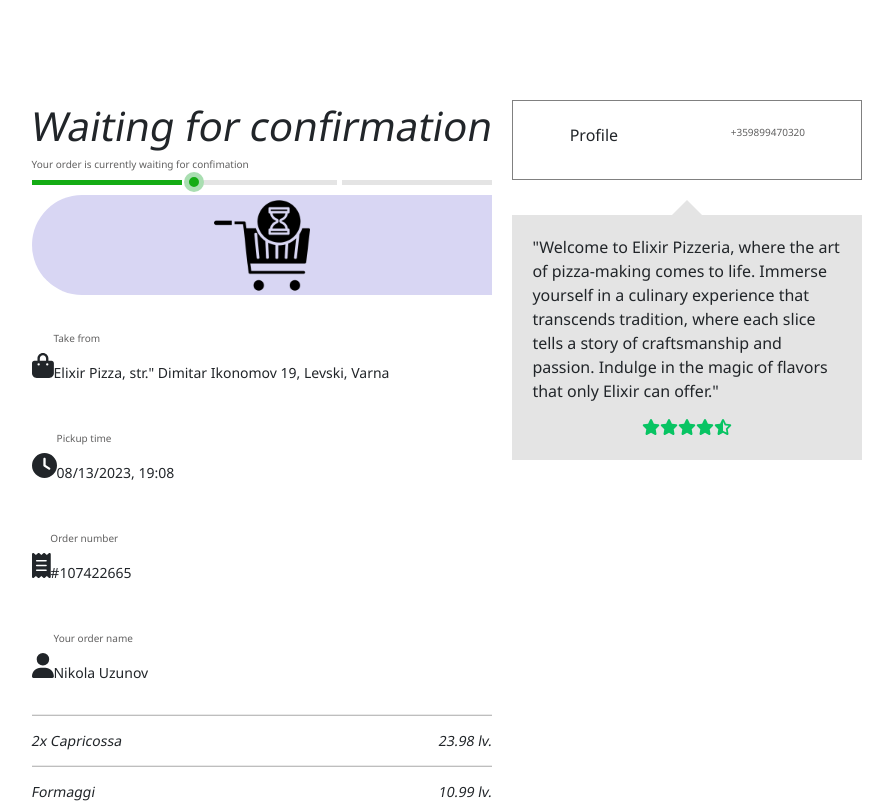
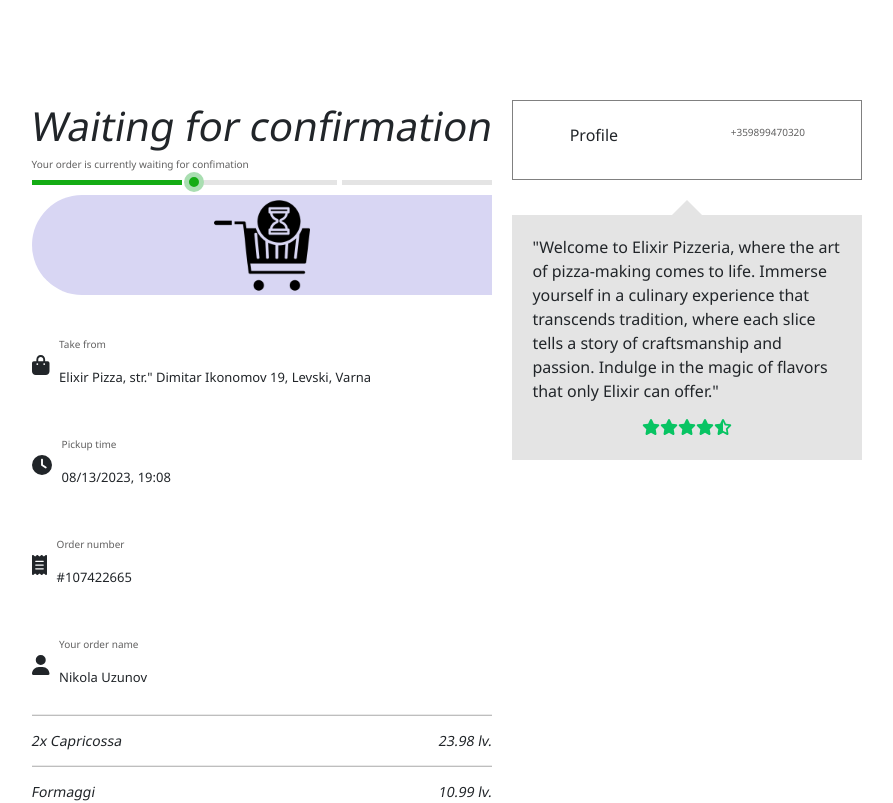
Before and after one commit to Nikolla2000/React-Portfolio-Website, a React (Vite) app in the folder client/: page / in a window 1280 px wide. Shown: the top 803 px of the page, without its empty margins (193-1086 px from the left). Built offline with nearby package versions, Linux system fonts and the light colour scheme.

Commit message:
Some styles on the Detail Component

```diff
--- a/client/src/Pages/TakeawayPage/TakeawayPageStyles.scss
+++ b/client/src/Pages/TakeawayPage/TakeawayPageStyles.scss
@@ -93,6 +93,7 @@
 //Detail Component
 .detail-wrapper {
     display: flex;
+    gap:10px;
     .icon {
         display: flex;
         justify-content: center;
@@ -102,16 +103,17 @@
     svg {
         display: flex;
         align-content: center;
-        height: 25px;
+        height: 20px;
         justify-content: center;
     }
     .details {
         display: flex;
         flex-direction: column;
         justify-content: center;
+        margin-top: 10px;
 
         .detail {
-            font-size: 14px;
+            font-size: 13px;
         }
     }
 }
```
